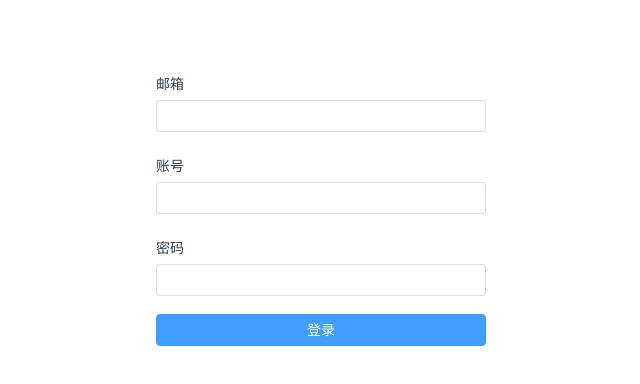
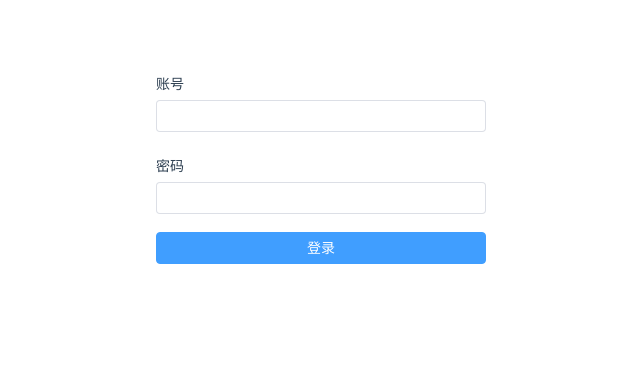
Before and after one commit to lifeng0402/codes, a Vue app in the folder vue3-element-plus-test/: page /#/login in a window 1280 px wide. Shown: the top 384 px of the page, without its empty margins (319-959 px from the left). Built offline with nearby package versions, Linux system fonts and the light colour scheme.

Commit message:
优化登录页面

```diff
--- a/vue3-element-plus-test/src/views/LoginView.vue
+++ b/vue3-element-plus-test/src/views/LoginView.vue
@@ -3,18 +3,13 @@
             <el-form ref="ruleFormRef" :model="ruleForm" status-icon :rules="rules" class="login-wrap">
 
                   <el-form-item prop="pass">
-                        <label>邮箱</label>
+                        <label>账号</label>
                         <el-input v-model="ruleForm.pass" type="password" autocomplete="off" />
                   </el-form-item>
 
                   <el-form-item prop="checkPass">
-                        <label>账号</label>
+                        <label>密码</label>
                         <el-input v-model="ruleForm.checkPass" type="password" autocomplete="off" />
-                  </el-form-item>
-
-                  <el-form-item prop="age">
-                        <label>密码</label>
-                        <el-input v-model.number="ruleForm.age" />
                   </el-form-item>
 
                   <el-form-item>
@@ -29,23 +24,6 @@ import { reactive, ref } from 'vue'
 import type { FormInstance } from 'element-plus'
 
 const ruleFormRef = ref<FormInstance>()
-
-const checkAge = (rule: any, value: any, callback: any) => {
-      if (!value) {
-            return callback(new Error('Please input the age'))
-      }
-      setTimeout(() => {
-            if (!Number.isInteger(value)) {
-                  callback(new Error('Please input digits'))
-            } else {
-                  if (value < 18) {
-                        callback(new Error('Age must be greater than 18'))
-                  } else {
-                        callback()
-                  }
-            }
-      }, 1000)
-}
 
 const validatePass = (rule: any, value: any, callback: any) => {
       if (value === '') {
@@ -71,13 +49,11 @@ const validatePass2 = (rule: any, value: any, callback: any) => {
 const ruleForm = reactive({
       pass: '',
       checkPass: '',
-      age: '',
 })
 
 const rules = reactive({
       pass: [{ validator: validatePass, trigger: 'blur' }],
       checkPass: [{ validator: validatePass2, trigger: 'blur' }],
-      age: [{ validator: checkAge, trigger: 'blur' }],
 })
 
 const submitForm = (formEl: FormInstance | undefined) => {
@@ -95,8 +71,8 @@ const submitForm = (formEl: FormInstance | undefined) => {
 
 <style scoped>
 .login-wrap {
+      width: 330px;
       margin: auto;
-      width: 330px;
 }
 
 .block {
```
